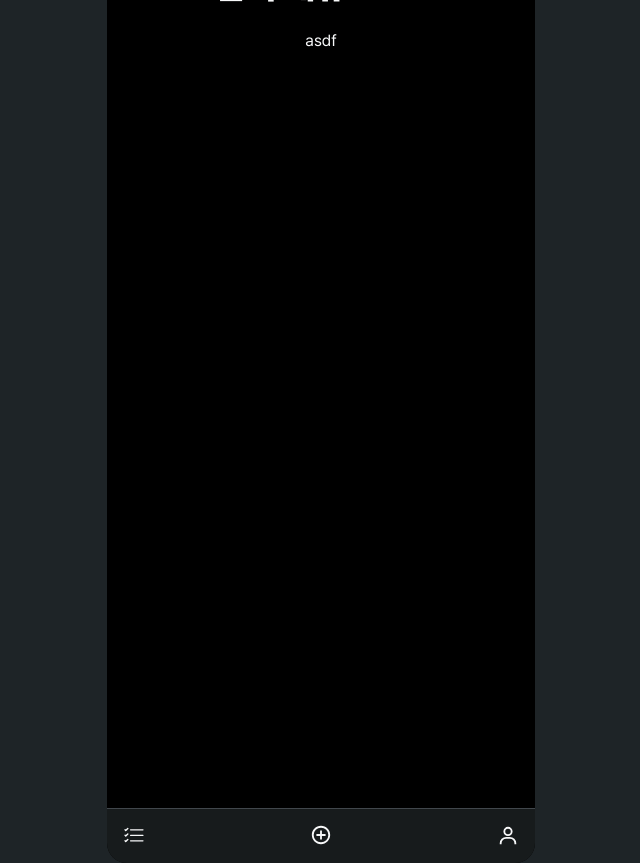
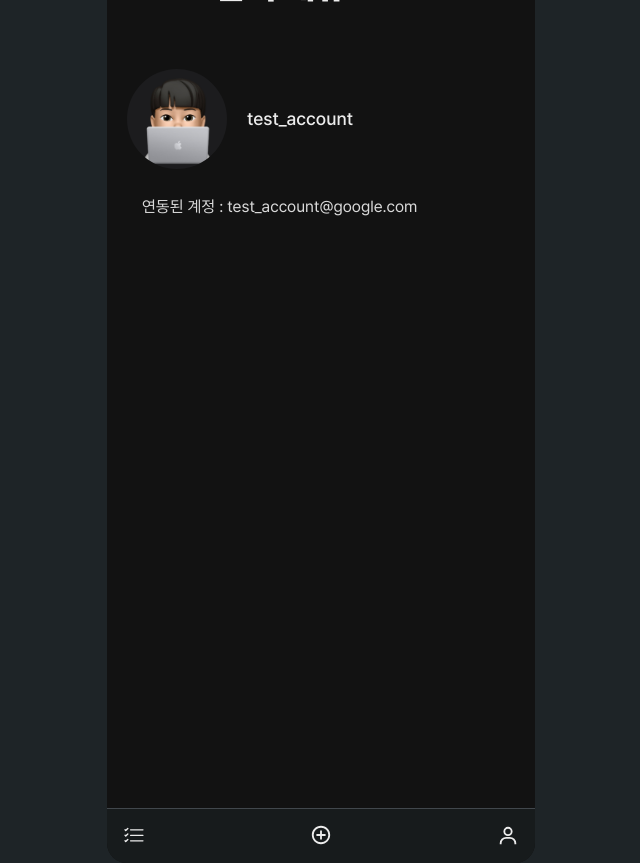
Before and after one commit to hongsyong92/make-plan-app, a React (Create React App) app: page /present-progress-app/user-menu in a window 1280 px wide. Shown: the whole page, without its empty margins (319-959 px from the left). Built offline with nearby package versions, Linux system fonts and the light colour scheme.

Commit message:
여러가지 fix

```diff
--- a/src/App.tsx
+++ b/src/App.tsx
@@ -23,7 +23,7 @@ const Container = styled.div`
   margin: 0 auto;
   border-radius: 20px;
   overflow: hidden;
-  background-color: ${theme.bgColor};
+  background-color: ${theme.bgColor01};
   @media all and (max-width: 500px) {
     max-width: unset;
     max-height: unset;
--- a/src/Components/AddToDo.tsx
+++ b/src/Components/AddToDo.tsx
@@ -8,6 +8,7 @@ import { toDoState } from "../atoms";
 import { useSetRecoilState } from "recoil";
 import { motion } from "framer-motion";
 import dayjs from "dayjs";
+import { useNavigate } from "react-router-dom";
 
 interface IAddToDoModal {
   addOpen: boolean;
@@ -36,6 +37,7 @@ const pageVariants = {
 };
 
 function AddToDo({ addOpen, onClose }: IAddToDoModal) {
+  const navigate = useNavigate();
   const setToDos = useSetRecoilState(toDoState);
   const { register, handleSubmit, setValue } = useForm<IForm>();
 
@@ -45,6 +47,7 @@ function AddToDo({ addOpen, onClose }: IAddToDoModal) {
       ...oldToDos,
     ]);
     setValue("toDo", "");
+    navigate("/");
     onClose();
   };
 
@@ -94,25 +97,32 @@ const Container = styled(motion.div)<{ addOpen: boolean }>`
   background-color: ${theme.modalColor};
   z-index: 2;
   form {
-    padding-top: 30px;
+    position: relative;
     display: flex;
+    width: 100%;
+    height: 100%;
+    padding: 30px 30px 0 30px;
     > input {
-      width: calc(100% - 110px);
+      width: 100%;
       height: 47px;
       margin: 0 auto;
       border: 0;
       outline: 0;
       background-color: transparent;
-      border-bottom: 1px solid ${theme.textColor};
-      color: ${theme.textColor};
+      border-bottom: 1px solid ${theme.textColor01};
+      color: ${theme.textColor01};
       font-size: 18px;
       margin-bottom: 20px;
     }
     .add_todo_btn {
+      position: absolute;
+      bottom: 0;
+      left: 50%;
+      transform: translateX(-50%);
       display: flex;
       justify-content: center;
       align-items: center;
-      width: 100px;
+      width: calc(100% - 30px);
       height: 47px;
       border-radius: 8px;
       background-color: #577af8;
--- a/src/Components/Calendar.tsx
+++ b/src/Components/Calendar.tsx
@@ -168,7 +168,7 @@ const Container = styled.div`
       position: static;
       width: 32px;
       height: 32px;
-      color: ${theme.textColor};
+      color: ${theme.textColor01};
     }
     .holiday,
     .grayed {
@@ -205,7 +205,7 @@ const Container = styled.div`
     }
     .isToday {
       position: relative;
-      color: ${theme.textColor};
+      color: ${theme.textColor01};
       font-size: 10px;
       font-weight: 400;
     }
--- a/src/Components/ToDoDetail.tsx
+++ b/src/Components/ToDoDetail.tsx
@@ -10,6 +10,12 @@ import { useSetRecoilState } from "recoil";
 
 interface IToDoDetail {
   item: any;
+}
+
+interface IbtnStyle {
+  bgColor?: string;
+  border?: boolean;
+  textColor?: string;
 }
 
 const pageVariants = {
@@ -27,6 +33,17 @@ const pageVariants = {
     opacity: 0,
     scale: 0,
   },
+};
+
+const handleStatusColor = (ctg: any) => {
+  switch (ctg) {
+    case "TO_DO":
+      return `background-color: ${theme.toDoStatusColor}`;
+    case "DOING":
+      return `background-color: ${theme.doingStatusColor}`;
+    case "DONE":
+      return `background-color: ${theme.doneStatusColor}`;
+  }
 };
 
 function ToDoDetail({ item }: IToDoDetail) {
@@ -60,28 +77,56 @@ function ToDoDetail({ item }: IToDoDetail) {
         </button>
       </DetailHeader>
       <div className="todo_content">
+        <div className="status_header">
+          <StatusCircle category={item.category} />
+          <p>
+            {item.category === "TO_DO" && "해야 될 일"}
+            {item.category === "DOING" && "진행 중인 일"}
+            {item.category === "DONE" && "완료한 일"}
+          </p>
+        </div>
         <p className="todo_text">{item.text}</p>
         <div className="created">
           {date.format("MM.DD HH:mm")}에 생성된 할일
         </div>
         <div className="todo_btns">
           {item.category !== "TO_DO" && (
-            <ToDoBtn name="TO_DO" onClick={onChangeCategory}>
+            <ToDoBtn
+              bgColor={theme.toDoStatusColor}
+              border={false}
+              name="TO_DO"
+              onClick={onChangeCategory}
+            >
               할 일
             </ToDoBtn>
           )}
           {item.category !== "DOING" && (
-            <ToDoBtn name="DOING" onClick={onChangeCategory}>
+            <ToDoBtn
+              bgColor={theme.doingStatusColor}
+              textColor="#262626"
+              border={false}
+              name="DOING"
+              onClick={onChangeCategory}
+            >
               진행중
             </ToDoBtn>
           )}
           {item.category !== "DONE" && (
-            <ToDoBtn name="DONE" onClick={onChangeCategory}>
+            <ToDoBtn
+              bgColor={theme.doneStatusColor}
+              border={false}
+              name="DONE"
+              onClick={onChangeCategory}
+            >
               완료
             </ToDoBtn>
           )}
-          <ToDoBtn>수정</ToDoBtn>
-          <ToDoBtn>삭제</ToDoBtn>
+          <ToDoBtn border bgColor="">
+            수정
+          </ToDoBtn>
+          <ToDoBtn border={false} bgColor="#e63946">
+            삭제
+          </ToDoBtn>
         </div>
       </div>
     </Container>
@@ -94,24 +139,33 @@ const Container = styled(motion.div)`
   display: flex;
   flex-direction: column;
   position: fixed;
-  width: 90%;
-  height: 50vh;
+  width: 375px;
+  height: 35vh;
   background-color: ${theme.modalColor};
   border-radius: 20px;
   overflow-x: hidden;
   padding: 30px 20px;
   z-index: 2;
+  @media all and (max-width: 500px) {
+    width: 90%;
+    height: 50vh;
+  }
   .todo_content {
     position: relative;
     width: 100%;
     height: 100%;
+    .status_header {
+      display: flex;
+      align-items: center;
+      margin-bottom: 20px;
+    }
     .todo_text {
       font-size: 20px;
       font-weight: 700;
       margin-bottom: 10px;
     }
     .created {
-      color: ${theme.subTextColor};
+      color: ${theme.textColor03};
       margin-bottom: 15px;
     }
     .todo_btns {
@@ -130,9 +184,19 @@ const DetailHeader = styled.div`
   margin-bottom: 15px;
 `;
 
-const ToDoBtn = styled.button`
+const ToDoBtn = styled.button<IbtnStyle>`
   width: 22%;
   height: 40px;
   border-radius: 14px;
-  border: 1px solid ${theme.borderColor};
+  border: ${(props) => (props.border ? `1px solid ${theme.borderColor}` : 0)};
+  background-color: ${(props) => props.bgColor};
+  color: ${(props) => (props.textColor ? props.textColor : theme.textColor01)};
 `;
+
+const StatusCircle = styled.div<{ category: string }>`
+  width: 20px;
+  height: 20px;
+  border-radius: 50%;
+  ${({ category }) => handleStatusColor(category)};
+  margin-right: 10px;
+`;
--- a/src/Components/ToDoItem.tsx
+++ b/src/Components/ToDoItem.tsx
@@ -9,11 +9,11 @@ import dayjs from "dayjs";
 const handleStatusColor = (ctg: any) => {
   switch (ctg) {
     case "TO_DO":
-      return "background-color: #e63946";
+      return `background-color: ${theme.toDoStatusColor}`;
     case "DOING":
-      return "background-color: #fee440";
+      return `background-color: ${theme.doingStatusColor}`;
     case "DONE":
-      return "background-color: #00bbf9";
+      return `background-color: ${theme.doneStatusColor}`;
   }
 };
 
@@ -24,7 +24,9 @@ function ToDoItem({ text, category, onClick, id }: IToDo) {
     <Container onClick={onClick}>
       <StatusLine category={category} />
       <ToDoContents>
-        <p className="todo_text">{text}</p>
+        <p className={category === "DONE" ? "todo_text done" : "todo_text"}>
+          {text}
+        </p>
         <span className="created_at">{date.format("MM.DD HH:mm")}</span>
       </ToDoContents>
       <MoreBtn
@@ -75,11 +77,15 @@ const ToDoContents = styled.div`
   height: 100%;
   padding: 3px 0 3px 15px;
   .todo_text {
-    color: ${theme.textColor};
+    color: ${theme.textColor01};
+  }
+  .todo_text.done {
+    color: ${theme.textColor04};
+    text-decoration: line-through;
   }
   .created_at {
     font-size: 13px;
-    color: ${theme.subTextColor};
+    color: ${theme.textColor03};
   }
 `;
 
--- a/src/index.tsx
+++ b/src/index.tsx
@@ -48,7 +48,7 @@ body {
   line-height: 1;
   font-family: 'Pretendard', sans-serif;
   background-color: ${(props) => props.theme.modalColor};
-  color: ${(props) => props.theme.textColor};
+  color: ${(props) => props.theme.textColor01};
   overflow: hidden;
 }
 menu, ol, ul {
--- a/src/routes/CalendarScreen.tsx
+++ b/src/routes/CalendarScreen.tsx
@@ -18,6 +18,6 @@ const Container = styled.div`
   align-items: center;
   width: 100%;
   height: calc(100% - 55px);
-  background-color: ${theme.bgColor};
+  background-color: ${theme.bgColor01};
   padding-top: 30px;
 `;
--- a/src/routes/Home.tsx
+++ b/src/routes/Home.tsx
@@ -102,7 +102,7 @@ const Container = styled(motion.div)`
   align-items: center;
   width: 100%;
   height: calc(100% - 55px);
-  background-color: ${theme.bgColor};
+  background-color: ${theme.bgColor01};
   padding-top: 30px;
   @media all and (max-width: 500px) {
   }
@@ -129,7 +129,7 @@ const ListBoard = styled.div`
   width: 100%;
   height: 100%;
   padding: 0 20px;
-  background-color: ${(props) => props.theme.bgColor};
+  background-color: ${(props) => props.theme.bgColor01};
   overflow-x: hidden;
   overflow-y: auto;
 `;
--- a/src/routes/Login.tsx
+++ b/src/routes/Login.tsx
@@ -48,7 +48,7 @@ const Container = styled.div`
   align-items: center;
   width: 100%;
   height: calc(100% - 55px);
-  background-color: ${theme.bgColor};
+  background-color: ${theme.bgColor01};
   padding-top: 30px;
 `;
 
--- a/src/routes/UserMenu.tsx
+++ b/src/routes/UserMenu.tsx
@@ -4,6 +4,7 @@ import { useSetRecoilState } from "recoil";
 import styled from "styled-components";
 import { loginState } from "../atoms";
 import { theme } from "../theme";
+import profileSampleImg from "../images/user_profile_img.jpeg";
 
 const pageVariants = {
   initial: {
@@ -40,7 +41,17 @@ function UserMenu() {
           <button onClick={handleLogout}>로그아웃</button>
         </TextHeader>
         <MenuBox>
-          <div className="profile_img">asdf</div>
+          <div className="user_menu">
+            <div className="profile_img">
+              <img src={profileSampleImg} alt="profile img" />
+            </div>
+            <div className="user_name">
+              <p>test_account</p>
+            </div>
+          </div>
+          <div className="account_menu">
+            <p>연동된 계정 : test_account@google.com</p>
+          </div>
         </MenuBox>
       </Container>
     </AnimatePresence>
@@ -54,18 +65,18 @@ const Container = styled(motion.div)`
   align-items: center;
   width: 100%;
   height: calc(100% - 55px);
-  background-color: ${theme.bgColor};
-  padding-top: 30px;
+  background-color: ${theme.bgColor01};
+  padding: 30px 20px 0 20px;
 `;
 
 const TextHeader = styled.div`
-  width: calc(100% - 40px);
+  width: 100%;
   display: flex;
   justify-content: space-between;
   align-items: center;
   font-size: 24px;
   font-weight: 700;
-  margin-bottom: 30px;
+  margin-bottom: 50px;
   > p {
     font-size: 36px;
     font-weight: 900;
@@ -73,4 +84,40 @@ const TextHeader = styled.div`
   }
 `;
 
-const MenuBox = styled.div``;
+const MenuBox = styled.div`
+  position: relative;
+  width: 100%;
+  .user_menu {
+    display: flex;
+    align-items: center;
+    width: 100%;
+    height: 100%;
+    margin-bottom: 15px;
+    .profile_img {
+      width: 100px;
+      height: 100px;
+      border-radius: 50%;
+      background-color: ${theme.bgColor04};
+      overflow: hidden;
+      margin-right: 20px;
+      > img {
+        width: 100%;
+        height: 100%;
+      }
+    }
+    .user_name {
+      font-size: 18px;
+      font-weight: 500;
+    }
+  }
+  .account_menu {
+    display: flex;
+    align-items: center;
+    padding-left: 15px;
+    > p {
+      width: auto;
+      display: inline-block;
+      color: ${theme.textColor02};
+    }
+  }
+`;
--- a/src/theme.ts
+++ b/src/theme.ts
@@ -1,11 +1,19 @@
 import { DefaultTheme } from "styled-components";
 
 export const theme: DefaultTheme = {
-  bgColor: "#000",
-  textColor: "#F7F8F9",
+  bgColor01: "#121212",
+  bgColor02: "#1E1E1E",
+  bgColor03: "#252525",
+  bgColor04: "#2E2E2E",
   baseColor: "#171B1C",
   modalColor: "#1E2427",
   accentColor: "#212635",
-  subTextColor: "#C5C8CE",
   borderColor: "#41474C",
+  textColor01: "#ECECEC",
+  textColor02: "#D9D9D9",
+  textColor03: "#ACACAC",
+  textColor04: "#595959",
+  toDoStatusColor: "#0079bf",
+  doingStatusColor: "#fee440",
+  doneStatusColor: "#1db954",
 };
```
Also changed, not shown: src/styled.d.ts (+11 -3 lines), src/images/user_profile_img.jpeg (added).
